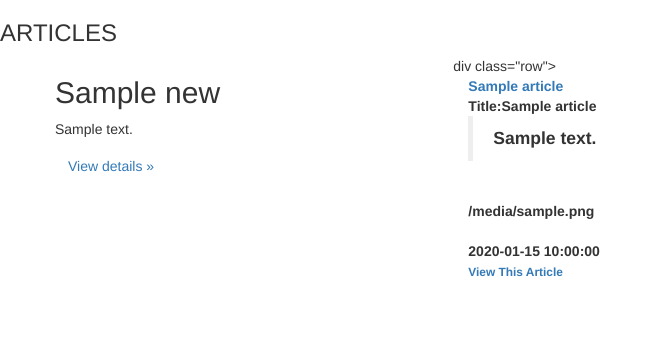
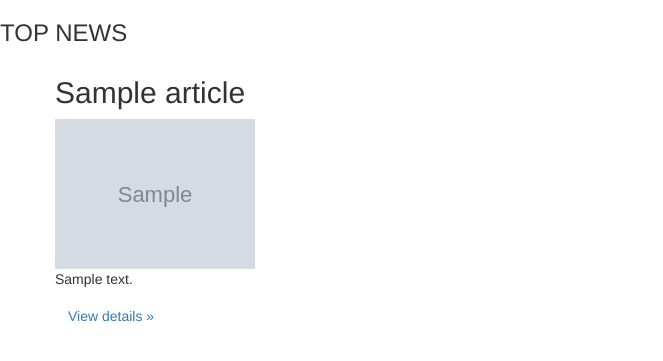
Before and after one commit to garvinipkiss/News-Highlight-1, a Flask app: template app/templates/news.html in a window 1280 px wide. Shown: the part 52-413 px from the top of the page, without its empty margins (0-663 px from the left). Run offline with Flask 2, Linux system fonts and the light colour scheme; the template is opened without the code that fills it: most values are stand-ins (such as "Sample title", 1, 10 or a date in 2020); grey boxes marked "Sample" are stand-in pictures; some libraries are stand-ins or nearby versions.

Commit message:
files modified

```diff
--- a/app/models.py
+++ b/app/models.py
@@ -1,7 +1,5 @@
 class News:
     def __init__(self,name,description,url,category,language,country):
-
-
         self.name = name
         self.description = description
         self.url = url
@@ -9,8 +7,9 @@ class News:
         self.language = language
         self.country = country
 class Articles:
-    def __init__(self,name,title,description,url,urlToImage,publishedAt):
+    def __init__(self,name=None,author=None,title=None,description=None,url=None,urlToImage=None,publishedAt=None):
         self.name = name
+        self.author = author
         self.title = title
         self.description = description
         self.url = url
--- a/app/templates/index.html
+++ b/app/templates/index.html
@@ -18,6 +18,6 @@
         {{ macro.displayNewsList(sources) }}
       </ul>
     </div>
-
+    {% endblock %}
     </body>
 </html>
--- a/app/templates/macros.html
+++ b/app/templates/macros.html
@@ -6,40 +6,25 @@
            <div class="col-md-4">
            <h2>{{ news.name }}</h2>
            <p> {{ news.description }} </p>
-           <p><a class="btn btn-outline-primary" href="/news/{{news.id}}" role="button">View details &raquo;</a></p>
+           <p><a class="btn btn-outline-primary" href="/news/{{news.name}}" role="button">View details &raquo;</a></p>
            </div>
-       {% endfor %}
+           {% endfor %}
        </div>
 
-       {% endfor %}
+        {% endfor %}
 
       {% endmacro %}
 {% macro displayArticlesList(articles_list) %}
       {% for articles in articles_list %}
-      div class="row">
-          {% for new in news %}
           <div class="col-md-4">
-          <h2>{{ new.name }}</h2>
-          <p> {{ new.description }} </p>
-          <p><a class="btn btn-outline-primary" href="/news/{{news.id}}" role="button">View details &raquo;</a></p>
+          <h2>{{ articles.title }}</h2>
+          <img src="{{articles.urlToImage}}" height="150px" width="200px">
+          <p> {{ articles.description }} </p>
+          <p><a class="btn btn-outline-primary" href="{{articles.url}}" role="button">View details &raquo;</a></p>
           </div>
+
       {% endfor %}
-      </div>
-
 
       <ul>
-      <div class="col-xs-12 col-sm-4 col-md-2 col-lg-2 newspost">
-        <b>
-        <a href="{{ articles.url }}">{{ articles.name }}</a>
-        <br>Title:{{ articles.title }}</br>
-        <blockquote>{{ articles.description }}
-        </blockquote>
-        <br>{{ articles.urlToImage }}</br>
-        <br>{{ articles.publishedAt }}</br>
-        <small>
-          <a href="{{articles.url }}">View This Article</a>
-        </small>
-      </div>
-      </ul>
-      {% endfor %}
+
 {% endmacro %}
--- a/app/templates/news.html
+++ b/app/templates/news.html
@@ -13,7 +13,7 @@
     <body>
       {% block content %}
     <div>
-      <h3> ARTICLES </h3>
+      <h3> TOP NEWS </h3>
     </div>
     <ul>
     {{  macro.displayArticlesList(articles) }}
--- a/config.py
+++ b/config.py
@@ -3,8 +3,9 @@ class Config:
     '''
     General configuration parent class
     '''
+    NEWS_EVERYTHING ="https://newsapi.org/v2/everything?sources={}&apiKey={}"
     NEWS_SOURCE_URL='https://newsapi.org/v2/sources?category={}&country=us&language=en&apiKey={}'
-    NEWS_HEADLINES_URL='https://newsapi.org/v2/top-headlines?category={}&country=us&language=en&apiKey={}'
+    NEWS_HEADLINES_URL='https://newsapi.org/v2/top-headlines?sources={}&apiKey={}'
     NEWS_API_KEY = os.environ.get('NEWS_API_KEY')
 
 class ProdConfig(Config):
```
Also changed, not shown: app/main/views.py (+6 -9 lines), app/request.py (+20 -17 lines).
